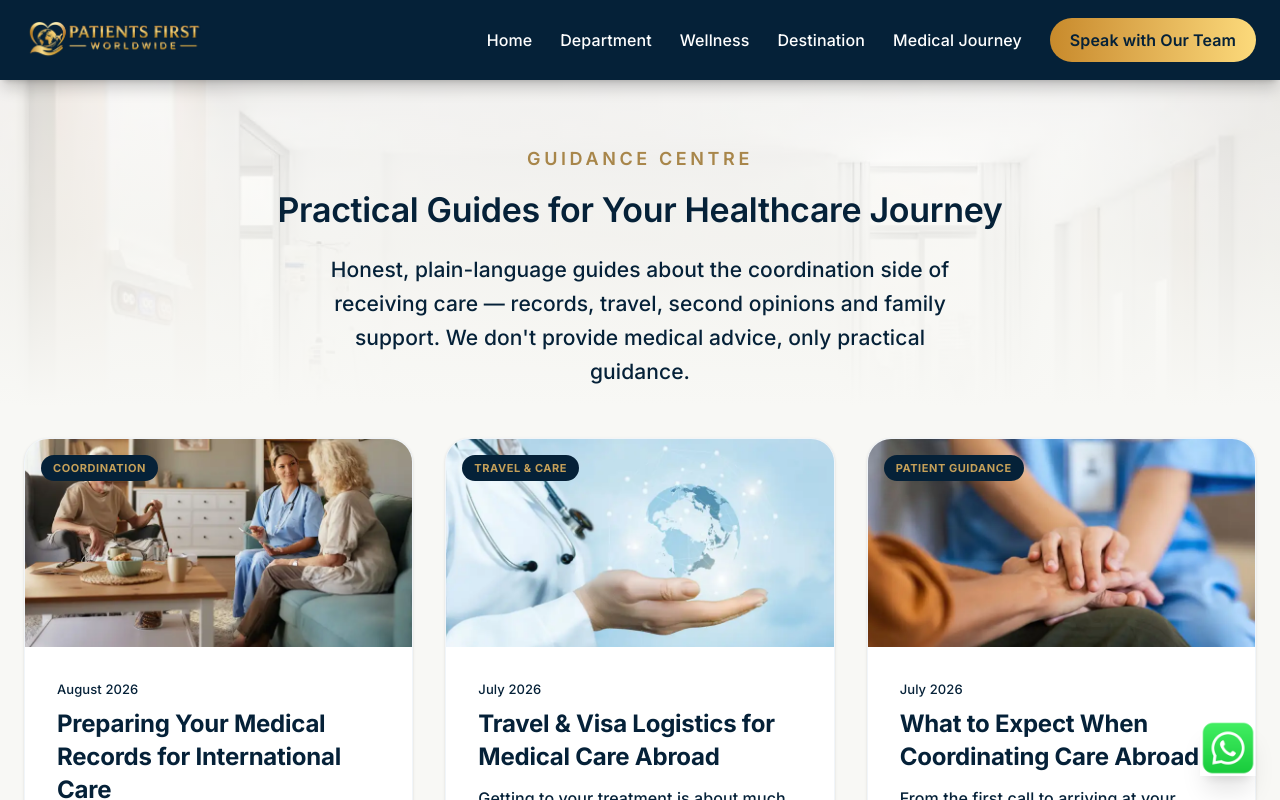
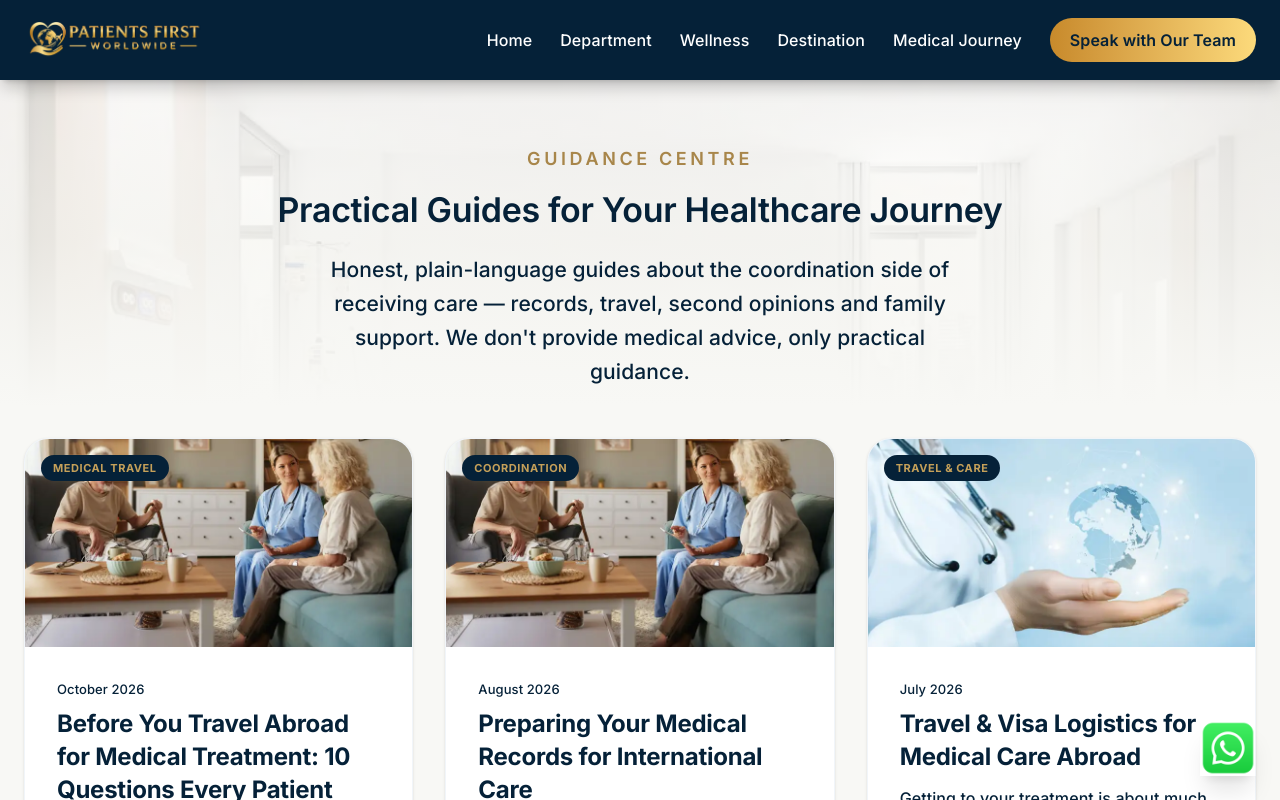
Before and after one commit to growizedigitaluae/patients-first--v2, a Next.js app: page /guides in a window 1280 px wide. Shown: the top 800 px of the page. Built offline with nearby package versions, Linux system fonts and the light colour scheme.

Commit message:
Add medical treatment abroad guide

```diff
--- a/src/data/guides.ts
+++ b/src/data/guides.ts
@@ -9,7 +9,139 @@ export type Guide = {
   sections: { heading: string; body: string[] }[];
 };
 
-export const guides: Guide[] = [
+export const guides: Guide[] = [  {
+    slug: "medical-treatment-abroad-questions-before-travel",
+    title:
+      "Before You Travel Abroad for Medical Treatment: 10 Questions Every Patient Should Ask",
+    excerpt:
+      "Considering medical treatment abroad? Discover 10 important questions about hospitals, specialists, second opinions, treatment costs and medical travel before making your decision.",
+    date: "October 2026",
+    category: "Medical Travel",
+    readTime: "8 min read",
+    image: "/blog-1.webp",
+    sections: [
+      {
+        heading: "Before You Travel Abroad for Medical Treatment",
+        body: [
+          "Travelling abroad for medical treatment can open access to specialists, hospitals, technologies and treatment pathways beyond those available close to home.",
+          "But choosing a country is not the first decision.",
+          "Choosing a hospital is not even the first decision.",
+          "The first step is understanding what you actually need.",
+          "At Patients First Worldwide, we believe a well-coordinated medical journey should begin before a flight is booked, before a hotel is reserved and before a patient commits to a particular hospital.",
+          "Here are ten important questions to consider.",
+        ],
+      },
+      {
+        heading:
+          "1. Do I clearly understand my diagnosis and current treatment recommendation?",
+        body: [
+          "Before exploring hospitals around the world, gather the medical information you already have.",
+          "This may include medical reports, laboratory results, imaging, pathology reports, previous treatment summaries, medication lists and recommendations from your treating physician.",
+          "A complete medical file helps the receiving healthcare provider understand your case and determine the appropriate next step.",
+        ],
+      },
+      {
+        heading: "2. Would a second medical opinion be appropriate?",
+        body: [
+          "For some patients—particularly those facing a complex diagnosis, major surgery, multiple treatment options or a rare condition—another specialist opinion may provide additional information before an important decision.",
+          "A second opinion does not necessarily mean the first physician was wrong. It can help patients better understand the available options and questions they may want to discuss with their treating doctors.",
+        ],
+      },
+      {
+        heading:
+          "3. Am I choosing a country—or the right expertise for my medical need?",
+        body: [
+          "It is easy to begin with:",
+          "“Should I go to Germany?”",
+          "“Is India better?”",
+          "“Should I consider the USA?”",
+          "A better starting question is:",
+          "What expertise does my case require, and where can I access it?",
+          "Different hospitals and physicians may have experience in different conditions, procedures and technologies. A country's reputation alone does not determine whether a particular provider is appropriate for an individual patient.",
+        ],
+      },
+      {
+        heading: "4. Has the hospital reviewed my medical records?",
+        body: [
+          "Whenever possible, international patients should understand whether the receiving hospital or physician needs to review their case before travel.",
+          "Depending on the provider and medical situation, this may help clarify the appropriate specialty, whether additional investigations are required, whether a remote consultation is possible and what the next steps may be.",
+          "Do not assume that travelling to a hospital automatically means a particular treatment will be recommended.",
+          "Clinical decisions remain with the treating healthcare professionals after appropriate evaluation.",
+        ],
+      },
+      {
+        heading:
+          "5. Do I understand the estimated cost—and what it includes?",
+        body: [
+          "“Treatment cost” can mean very different things.",
+          "An estimate may or may not include physician fees, hospital charges, investigations, imaging, pathology, medications, medical devices, intensive care, rehabilitation or follow-up.",
+          "Ask what is included, what is excluded and what circumstances could change the estimate.",
+          "A personalized provider estimate is generally more useful than relying solely on a price found online.",
+        ],
+      },
+      {
+        heading:
+          "6. What happens if the treatment plan changes after I arrive?",
+        body: [
+          "Medicine is not a fixed travel package.",
+          "After examination, testing or specialist review, the treating physician may recommend a different investigation or treatment pathway from what was initially anticipated.",
+          "Patients should therefore understand the hospital's process for updated estimates, additional investigations and changes in the expected length of stay.",
+        ],
+      },
+      {
+        heading: "7. What practical support will I need?",
+        body: [
+          "International healthcare involves more than a medical appointment.",
+          "Depending on the journey, a patient may need assistance coordinating appointments, medical documentation, travel planning, accommodation, local transportation, interpreters, family arrangements and follow-up.",
+          "This is particularly important when a patient is unwell or when family members are coordinating care from another country.",
+        ],
+      },
+      {
+        heading: "8. How long should I plan to stay?",
+        body: [
+          "The procedure itself may only be one part of the journey.",
+          "Pre-treatment investigations, recovery, follow-up appointments and medical clearance for travel can affect the length of stay.",
+          "Always seek guidance from the treating provider before finalizing return travel.",
+        ],
+      },
+      {
+        heading: "9. What happens when I return home?",
+        body: [
+          "One of the most overlooked parts of medical travel is continuity.",
+          "Before returning home, patients may need discharge documentation, imaging, pathology results, medication information, rehabilitation recommendations and follow-up instructions.",
+          "Where appropriate, these can then be shared with the patient's local healthcare professionals.",
+          "A medical journey should not end at airport departure.",
+        ],
+      },
+      {
+        heading: "10. Who is coordinating everything?",
+        body: [
+          "International healthcare can quickly involve several parties: the patient, family members, referring physicians, specialists, hospitals, diagnostic centres, insurers, travel providers and other services.",
+          "The more complex the journey becomes, the more important coordination becomes.",
+          "That is where a healthcare coordinator can add practical value—not by making medical decisions, but by helping keep the non-clinical parts of the journey organized.",
+        ],
+      },
+      {
+        heading: "Start With the Medical Need, Not the Air Ticket",
+        body: [
+          "Medical travel should never begin simply because a hospital is famous, a destination is popular or an advertisement offers an attractive price.",
+          "Start with your medical information.",
+          "Understand the questions that need answering.",
+          "Explore appropriate provider options.",
+          "Then build the journey around the healthcare need.",
+        ],
+      },
+      {
+        heading: "How Patients First Worldwide Can Support You",
+        body: [
+          "Patients First Worldwide is an independent patient-support and healthcare coordination company.",
+          "We help patients navigate healthcare within the UAE and internationally, including coordination of medical documentation, provider communication, appointments, second-opinion pathways and practical aspects of the medical journey.",
+          "PFW does not diagnose conditions, recommend treatments or replace the advice of licensed healthcare professionals. All medical decisions remain between the patient and the treating healthcare provider.",
+          "Considering treatment in the UAE or abroad? Request a PFW Coordinator Call and let us help you understand the next practical step in your journey.",
+        ],
+      },
+    ],
+  },
   {
     slug: "preparing-your-medical-records",
     title: "Preparing Your Medical Records for International Care",
```
